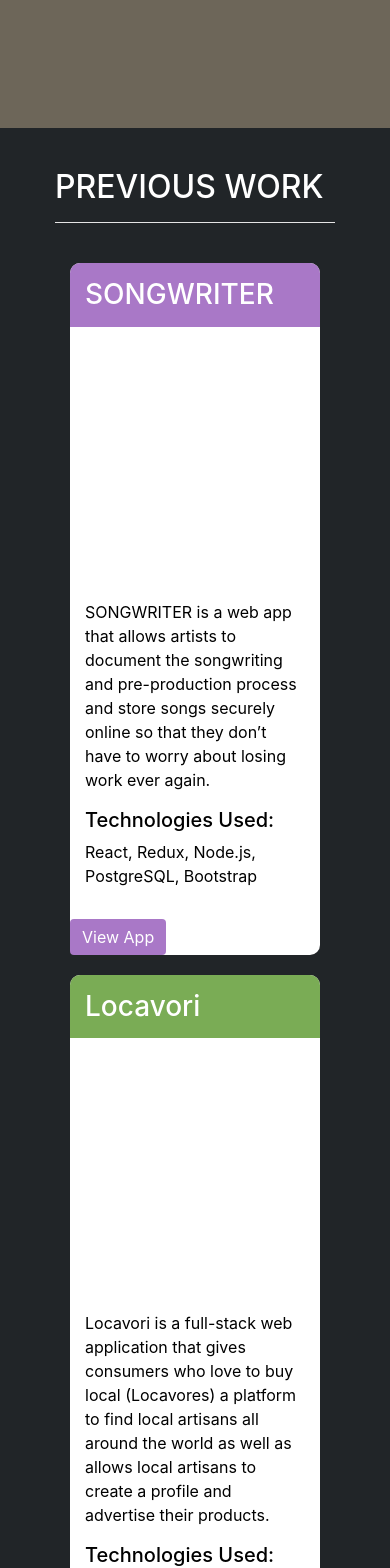
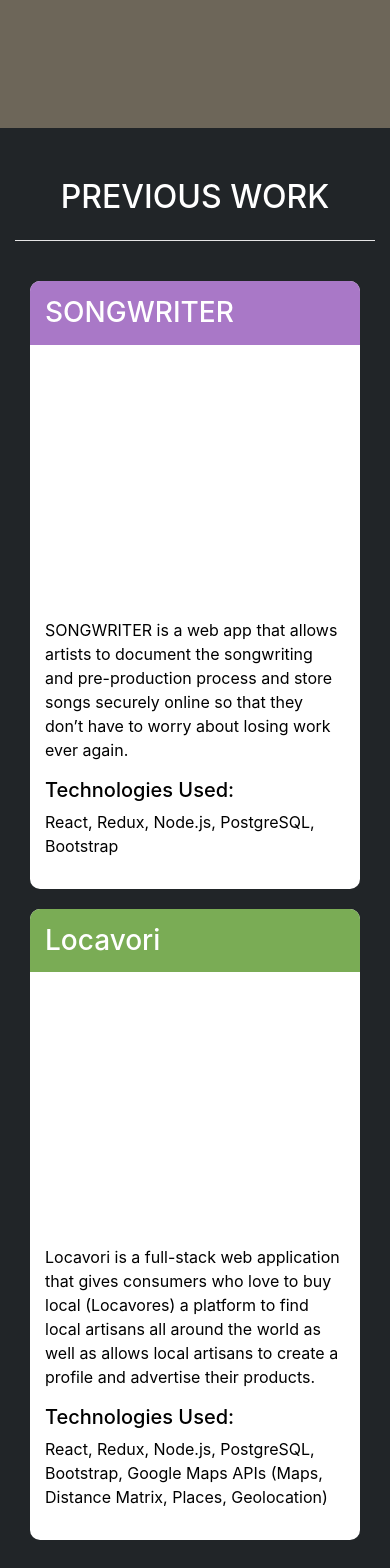
Before and after one commit to stavkidron-coder/personal-website, a React (Create React App) app: page / in a window 390 px wide. Shown: the part 3180-4748 px from the top of the page. Built offline with nearby package versions, Linux system fonts and the light colour scheme.

Commit message:
Previous work page mobile ready

```diff
--- a/src/Components/App/App.css
+++ b/src/Components/App/App.css
@@ -20,3 +20,15 @@
   display: flex;
   justify-content: center;
 }
+
+.purpleBtn {
+  background-color: rgb(169, 120, 199) !important;
+  color: white !important;
+  border: none !important;
+}
+
+.purpleBtn:hover {
+  background-color: rgb(137, 91, 165)!important;
+  color: white!important;
+  border: none!important;
+}
--- a/src/Components/Home/PreviousWork/PreviousWork.css
+++ b/src/Components/Home/PreviousWork/PreviousWork.css
@@ -1,5 +1,6 @@
 .previousWork {
-    padding: 40px;
+    padding-top: 50px;
+    padding-bottom: 50px;
     background-color: rgb(33,37,40);
 }
 
@@ -55,7 +56,7 @@
     top: 0;
     left: 0;
     width: 100%;
-    height: 100%;
+    height: 50%;
   }
 
 .locavoriDescriptionTitle {
@@ -66,18 +67,6 @@
     padding: 15px;
 }
 
-.purpleBtn {
-    background-color: rgb(169, 120, 199) !important;
-    color: white !important;
-    border: none !important;
-  }
-
-  .purpleBtn:hover {
-    background-color: rgb(137, 91, 165)!important;
-    color: white!important;
-    border: none!important;
-  }
-
   .cardWrapper {
       display: flex;
       justify-content: space-evenly !important;
@@ -87,3 +76,10 @@
   .workCard {
       margin-bottom: 20px;
   }
+
+  .descriptionFooter {
+      display: flex;
+      justify-content: flex-end;
+      margin-right: 10%;
+      margin-bottom: 10%;
+  }
--- a/src/Components/Home/PreviousWork/PreviousWork.js
+++ b/src/Components/Home/PreviousWork/PreviousWork.js
@@ -8,16 +8,18 @@ import { Container, Button, Row, Col } from 'reactstrap';
 
 class Work extends Component {
 
-    songwriterBtn = () => {
-        window.location.assign('https://song--writer.herokuapp.com/')
-    }
+    // songwriterBtn = () => {
+    //     window.location.assign('https://song--writer.herokuapp.com/')
+    // }
 
     render(){
         return(
             <div className="previousWork">
 
                 <Container fluid="lg">
-                    <h2 className="prevWorkTitle">PREVIOUS WORK</h2>
+                    <div className="sectionTitle">
+                        <h2 className="prevWorkTitle">PREVIOUS WORK</h2>
+                    </div>
                     <hr className="prevWorkHr"/>
                     <br/>
 
@@ -52,9 +54,10 @@ class Work extends Component {
                                             React, Redux, Node.js, PostgreSQL, Bootstrap
                                         </p>
                                     </div>
-                                    <div className="descriptionFooter">
+
+                                    {/* <div className="descriptionFooter">
                                         <Button className="purpleBtn" onClick={this.songwriterBtn}>View App</Button>
-                                    </div>
+                                    </div> */}
                                 </div>
 
                         </Col>
```
Also changed, not shown: 1 other file (tests, documents, lock files or other folders).
